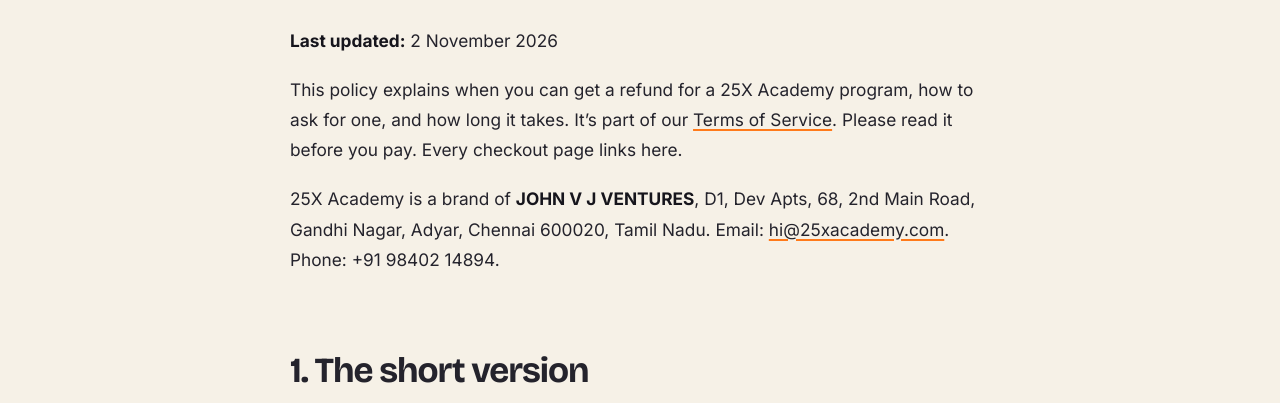
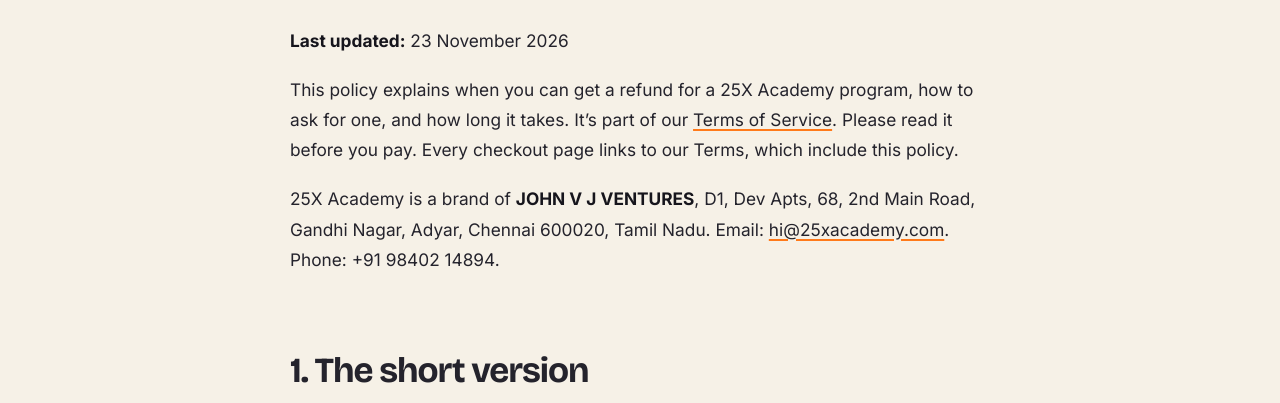
Before and after one commit to millenialninja/25XAcademy, an Astro site: page /refund-policy in a window 1280 px wide. Shown: the part 370-773 px from the top of the page. Built offline with nearby package versions, Linux system fonts and the light colour scheme; Astro itself is replaced by a stand-in of ours.

Commit message:
Refund policy: checkout pages link to the Terms, which include this policy
Co-Authored-By: Claude Opus 5.5 <noreply@anthropic.com>

```diff
--- a/src/content/legal/refund-policy.md
+++ b/src/content/legal/refund-policy.md
@@ -1,8 +1,8 @@
 # Refund and Cancellation Policy
 
-**Last updated:** 2 November 2026
+**Last updated:** 23 November 2026
 
-This policy explains when you can get a refund for a 25X Academy program, how to ask for one, and how long it takes. It's part of our [Terms of Service](/terms). Please read it before you pay. Every checkout page links here.
+This policy explains when you can get a refund for a 25X Academy program, how to ask for one, and how long it takes. It's part of our [Terms of Service](/terms). Please read it before you pay. Every checkout page links to our Terms, which include this policy.
 
 25X Academy is a brand of **JOHN V J VENTURES**, D1, Dev Apts, 68, 2nd Main Road, Gandhi Nagar, Adyar, Chennai 600020, Tamil Nadu. Email: hi@25xacademy.com. Phone: +91 98402 14894.
 
```
